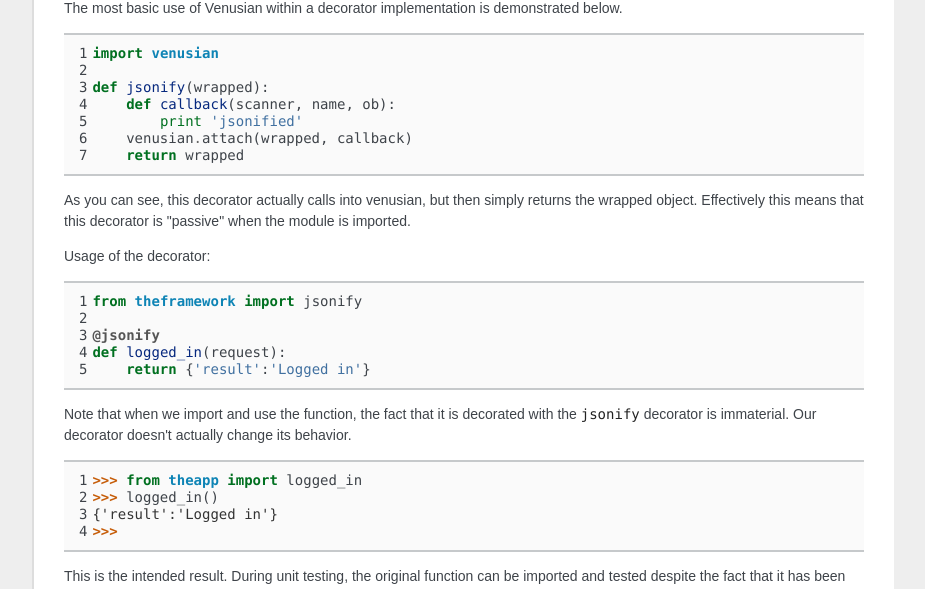
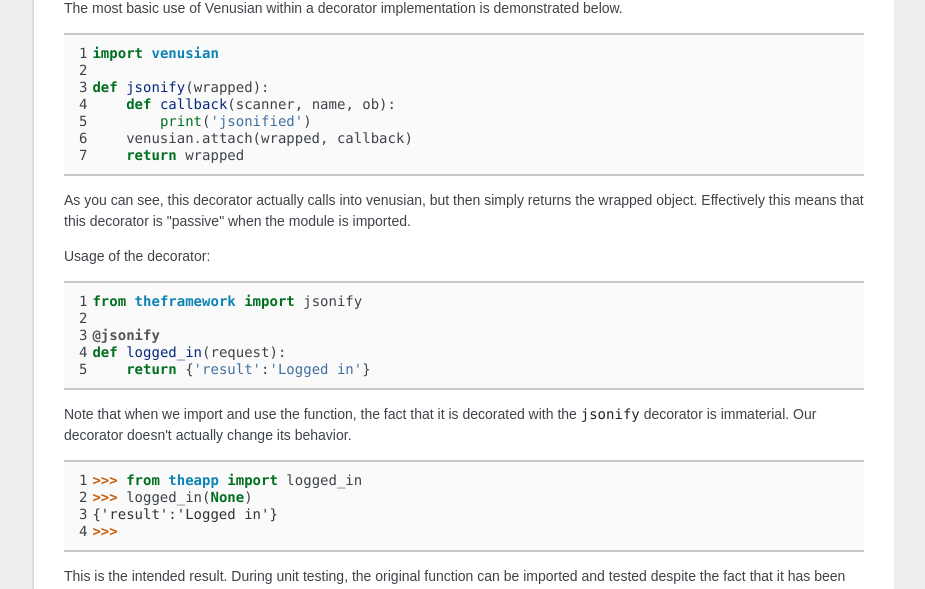
Before and after one commit to Pylons/venusian, a Sphinx documentation site: the page built from docs/index.rst, in a window 1280 px wide and 900 px high, scrolled down 2210 px. Shown: the part 147-736 px from the top of the window, without its empty margins (198-1123 px from the left). Built offline with Sphinx 7.4.7, drawn with Linux system fonts in a browser that asks for light colours; some web fonts are replaced.

Commit message:
Fixing the doc while reading it.

```diff
--- a/docs/index.rst
+++ b/docs/index.rst
@@ -173,7 +173,7 @@ demonstrated below.
 
    def jsonify(wrapped):
        def callback(scanner, name, ob):
-           print 'jsonified'
+           print('jsonified')
        venusian.attach(wrapped, callback)
        return wrapped
 
@@ -200,7 +200,7 @@ doesn't actually change its behavior.
    :linenos:
 
    >>> from theapp import logged_in
-   >>> logged_in()
+   >>> logged_in(None)
    {'result':'Logged in'}
    >>>
 
```
